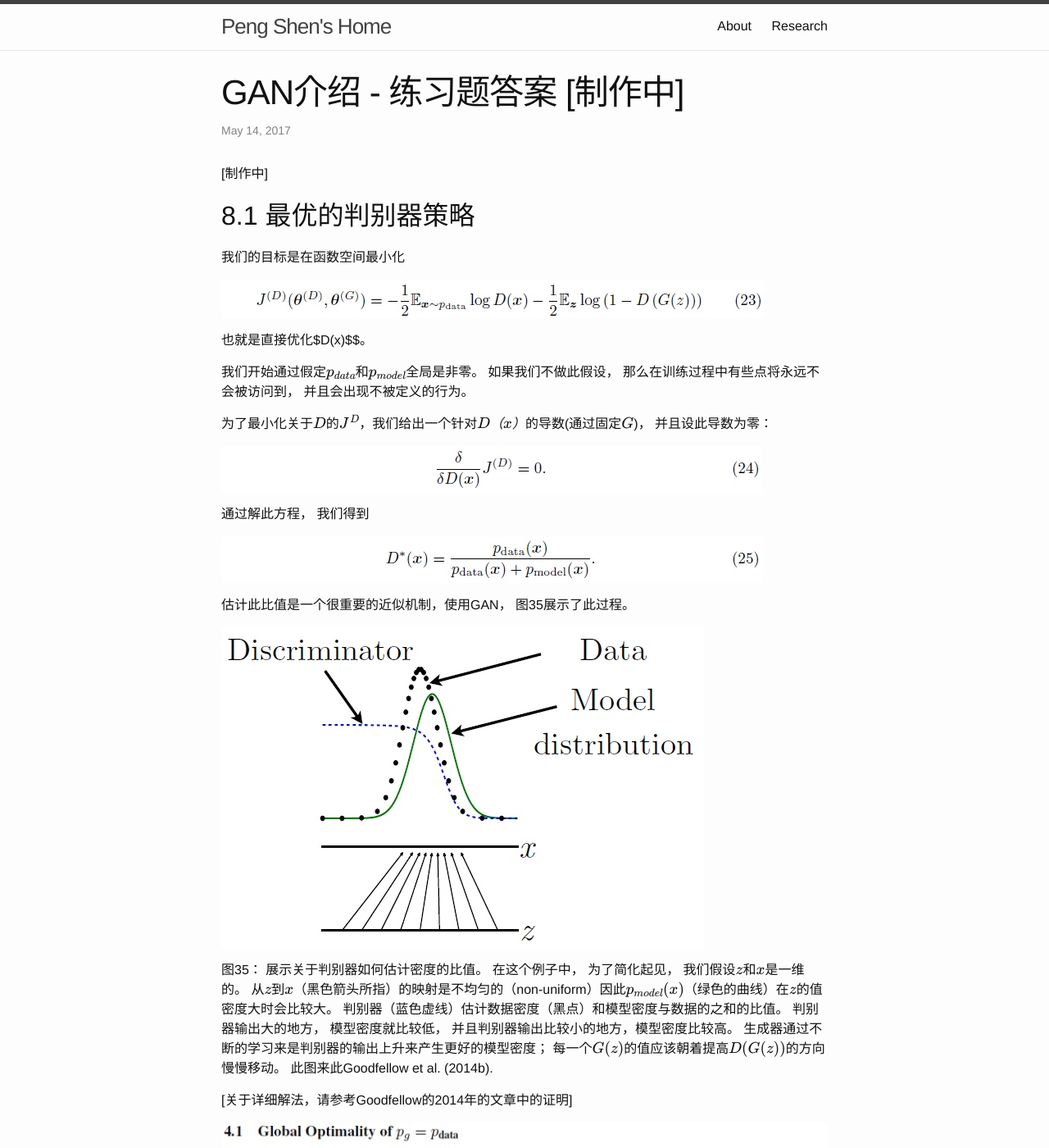
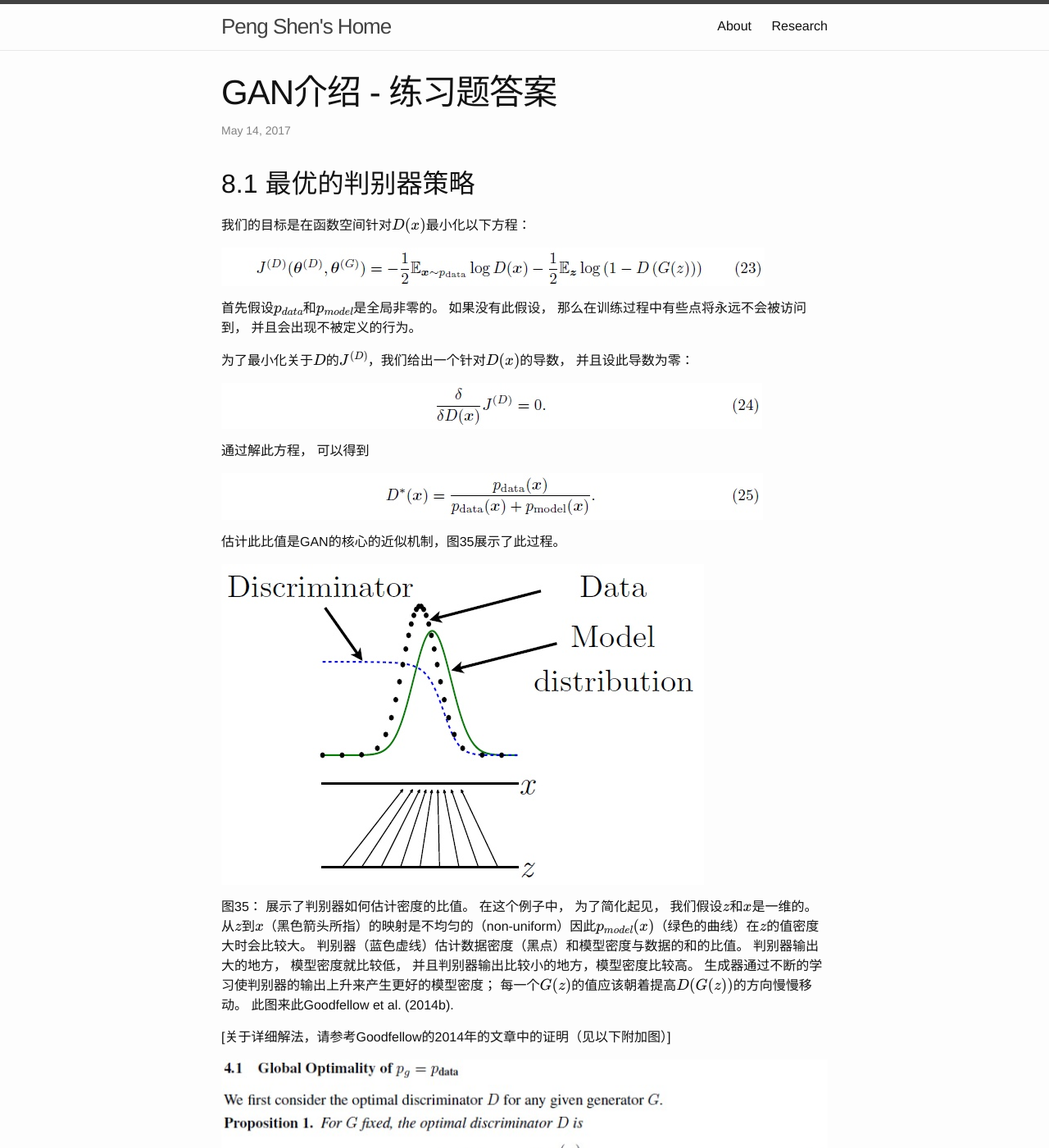
Before and after one commit to sinpycn/sinpycn.github.io, a Jekyll site: the page built from _posts/research/2017-05-14-GAN-Tutorial-Solutions-to-Exercises.md, in a window 1280 px wide and 1400 px high. Shown: the whole window at 82% size. Built offline with Jekyll 4.4.1, drawn with Linux system fonts in a browser that asks for light colours; formulas are drawn with MathJax 3; some of the changed text lies outside the part shown.

Commit message:
Create 2017-05-14-GAN-Tutorial-Solutions-to-Exercises.md

```diff
--- a/_posts/research/2017-05-14-GAN-Tutorial-Solutions-to-Exercises.md
+++ b/_posts/research/2017-05-14-GAN-Tutorial-Solutions-to-Exercises.md
@@ -1,46 +1,42 @@
 ---
-title: GAN介绍 - 练习题答案 [制作中]
+title: GAN介绍 - 练习题答案
 layout: post
 mathjax: true
 categories: [research, gan-tutorial]
 ---
 
-[制作中]
-
 ## 8.1 最优的判别器策略
 
-我们的目标是在函数空间最小化
+我们的目标是在函数空间针对$$D(x)$$最小化以下方程：
 
 ![Equation 23](/images/201705/10/eq23.jpg)
 
-也就是直接优化$D(x)$$。
+首先假设$$p_{data}$$和$$p_{model}$$是全局非零的。 如果没有此假设， 那么在训练过程中有些点将永远不会被访问到， 并且会出现不被定义的行为。
 
-我们开始通过假定$$p_{data}$$和$$p_{model}$$全局是非零。 如果我们不做此假设， 那么在训练过程中有些点将永远不会被访问到， 并且会出现不被定义的行为。
-
-为了最小化关于$$D$$的$$J^{D}$$，我们给出一个针对$$D（x）$$的导数(通过固定$$G$$)， 并且设此导数为零：
+为了最小化关于$$D$$的$$J^{(D)}$$，我们给出一个针对$$D(x)$$的导数， 并且设此导数为零：
 
 ![Equation 24](/images/201705/10/eq24.jpg)
 
-通过解此方程， 我们得到
+通过解此方程， 可以得到
 
 ![Equation 25](/images/201705/10/eq25.jpg)
 
-估计此比值是一个很重要的近似机制，使用GAN， 图35展示了此过程。
+估计此比值是GAN的核心的近似机制，图35展示了此过程。
 
 ![Figure 35](/images/201705/10/fig35.jpg)
 
-图35： 展示关于判别器如何估计密度的比值。 在这个例子中， 为了简化起见， 我们假设$$z$$和$$x$$是一维的。
+图35： 展示了判别器如何估计密度的比值。 在这个例子中， 为了简化起见， 我们假设$$z$$和$$x$$是一维的。
 从$$z$$到$$x$$（黑色箭头所指）的映射是不均匀的（non-uniform）因此$$p_{model}(x)$$（绿色的曲线）在$$z$$的值密度大时会比较大。
-判别器（蓝色虚线）估计数据密度（黑点）和模型密度与数据的之和的比值。
+判别器（蓝色虚线）估计数据密度（黑点）和模型密度与数据的和的比值。
 判别器输出大的地方， 模型密度就比较低， 并且判别器输出比较小的地方，模型密度比较高。
-生成器通过不断的学习来是判别器的输出上升来产生更好的模型密度； 每一个$$G(z)$$的值应该朝着提高$$D(G(z))$$的方向慢慢移动。
+生成器通过不断的学习使判别器的输出上升来产生更好的模型密度； 每一个$$G(z)$$的值应该朝着提高$$D(G(z))$$的方向慢慢移动。
 此图来此Goodfellow et al. (2014b).
 
-[关于详细解法，请参考Goodfellow的2014年的文章中的证明]
+[关于详细解法，请参考Goodfellow的2014年的文章中的证明（见以下附加图）]
 
 ![Figure addfig01](/images/201705/10/addfig01.jpg)
 
-附加图： 此图为详细的解过程， 此图来自Goodfellow et al. (2014b)
+附加图： 此图为详细的解的过程， 此图来自Goodfellow et al. (2014b)
 
 ## 8.2 游戏的梯度下降
 
```
